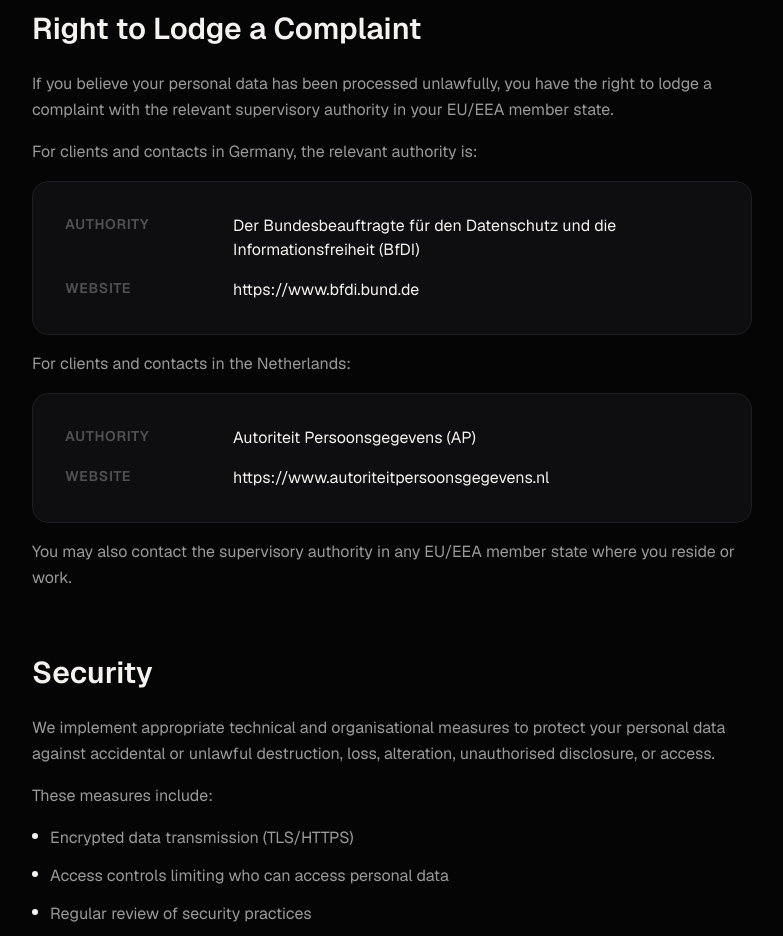
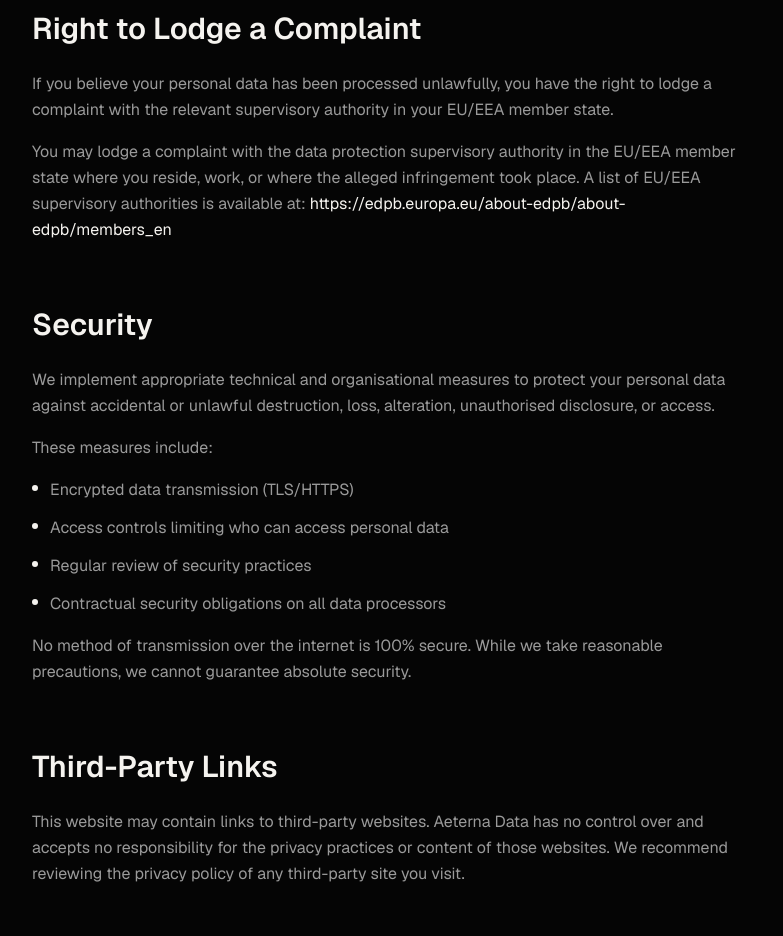
Before and after one commit to mhrfa/website-aeterna-data, a Next.js app in the folder aeterna-data/: page /privacy-policy in a window 1280 px wide. Shown: the part 4940-5876 px from the top of the page, without its empty margins (248-1031 px from the left). Built offline with nearby package versions, Linux system fonts and the light colour scheme.

Commit message:
Update Privacy Policy: replace BfDI/AP authority blocks with generic EDPB link, add TODO for address

```diff
--- a/aeterna-data/app/privacy-policy/page.tsx
+++ b/aeterna-data/app/privacy-policy/page.tsx
@@ -69,6 +69,7 @@ export default function PrivacyPolicyPage() {
                                     <span className="text-[var(--color-text-muted)] text-sm font-semibold uppercase tracking-wider">Trading</span>
                                     <span className="text-[var(--color-text-primary)]">Aeterna Data</span>
                                 </div>
+                                {/* TODO: Replace with registered address before launch */}
                                 <div className="grid grid-cols-1 sm:grid-cols-[160px_1fr] gap-2">
                                     <span className="text-[var(--color-text-muted)] text-sm font-semibold uppercase tracking-wider">Address</span>
                                     <span className="text-[var(--color-text-primary)] font-mono text-sm">[PLACEHOLDER — fill before launch]</span>
@@ -471,47 +472,15 @@ export default function PrivacyPolicyPage() {
                                 If you believe your personal data has been processed unlawfully, you have the right to lodge a complaint with the relevant supervisory authority in your EU/EEA member state.
                             </p>
                             <p className="text-[var(--color-text-secondary)] leading-relaxed">
-                                For clients and contacts in Germany, the relevant authority is:
-                            </p>
-                            <div className="bg-[var(--color-bg-surface)] border border-[var(--color-border)] rounded-2xl p-6 md:p-8 space-y-4">
-                                <div className="grid grid-cols-1 sm:grid-cols-[160px_1fr] gap-2">
-                                    <span className="text-[var(--color-text-muted)] text-sm font-semibold uppercase tracking-wider">Authority</span>
-                                    <span className="text-[var(--color-text-primary)]">Der Bundesbeauftragte für den Datenschutz und die Informationsfreiheit (BfDI)</span>
-                                </div>
-                                <div className="grid grid-cols-1 sm:grid-cols-[160px_1fr] gap-2">
-                                    <span className="text-[var(--color-text-muted)] text-sm font-semibold uppercase tracking-wider">Website</span>
-                                    <a
-                                        href="https://www.bfdi.bund.de"
-                                        target="_blank"
-                                        rel="noopener noreferrer"
-                                        className="text-[var(--color-text-primary)] hover:underline transition-colors break-all"
-                                    >
-                                        https://www.bfdi.bund.de
-                                    </a>
-                                </div>
-                            </div>
-                            <p className="text-[var(--color-text-secondary)] leading-relaxed">
-                                For clients and contacts in the Netherlands:
-                            </p>
-                            <div className="bg-[var(--color-bg-surface)] border border-[var(--color-border)] rounded-2xl p-6 md:p-8 space-y-4">
-                                <div className="grid grid-cols-1 sm:grid-cols-[160px_1fr] gap-2">
-                                    <span className="text-[var(--color-text-muted)] text-sm font-semibold uppercase tracking-wider">Authority</span>
-                                    <span className="text-[var(--color-text-primary)]">Autoriteit Persoonsgegevens (AP)</span>
-                                </div>
-                                <div className="grid grid-cols-1 sm:grid-cols-[160px_1fr] gap-2">
-                                    <span className="text-[var(--color-text-muted)] text-sm font-semibold uppercase tracking-wider">Website</span>
-                                    <a
-                                        href="https://www.autoriteitpersoonsgegevens.nl"
-                                        target="_blank"
-                                        rel="noopener noreferrer"
-                                        className="text-[var(--color-text-primary)] hover:underline transition-colors break-all"
-                                    >
-                                        https://www.autoriteitpersoonsgegevens.nl
-                                    </a>
-                                </div>
-                            </div>
-                            <p className="text-[var(--color-text-secondary)] leading-relaxed">
-                                You may also contact the supervisory authority in any EU/EEA member state where you reside or work.
+                                You may lodge a complaint with the data protection supervisory authority in the EU/EEA member state where you reside, work, or where the alleged infringement took place. A list of EU/EEA supervisory authorities is available at:{' '}
+                                <a
+                                    href="https://edpb.europa.eu/about-edpb/about-edpb/members_en"
+                                    target="_blank"
+                                    rel="noopener noreferrer"
+                                    className="text-[var(--color-text-primary)] hover:underline transition-colors"
+                                >
+                                    https://edpb.europa.eu/about-edpb/about-edpb/members_en
+                                </a>
                             </p>
                         </div>
                     </div>
```
